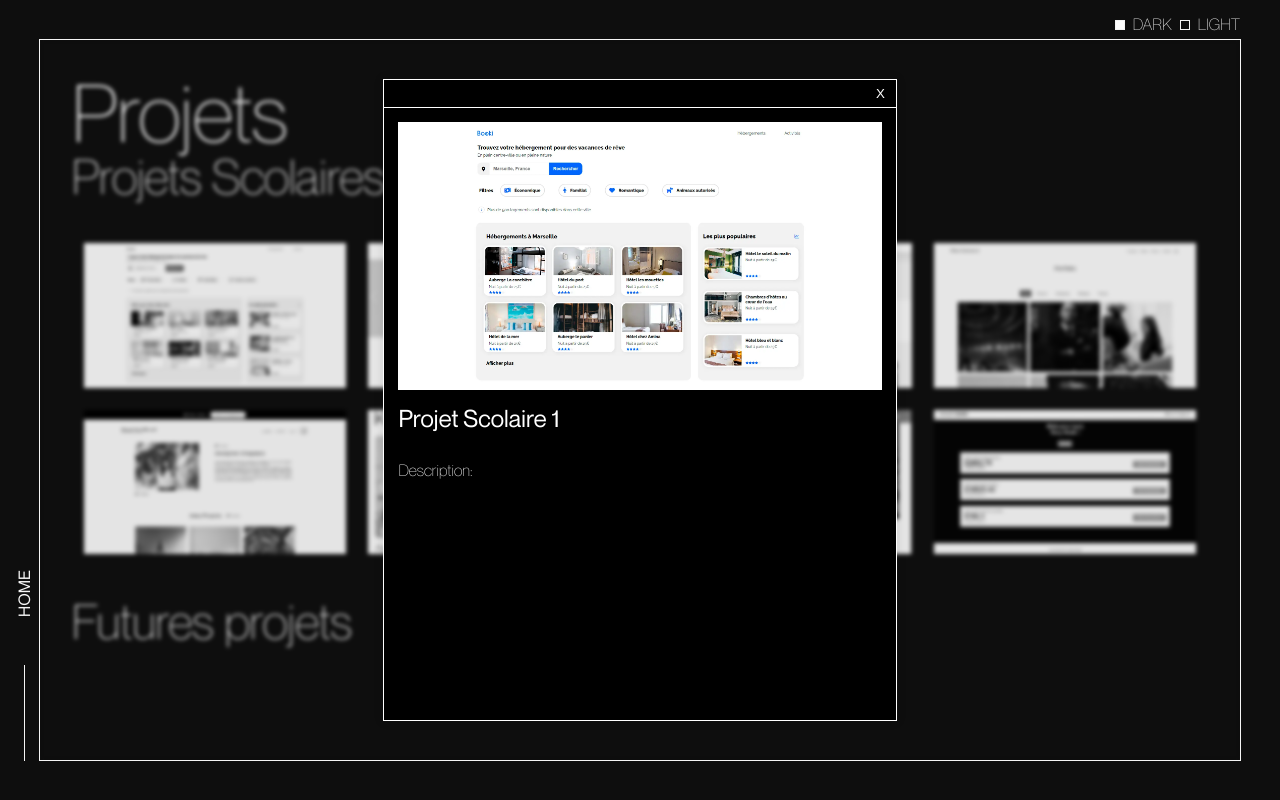
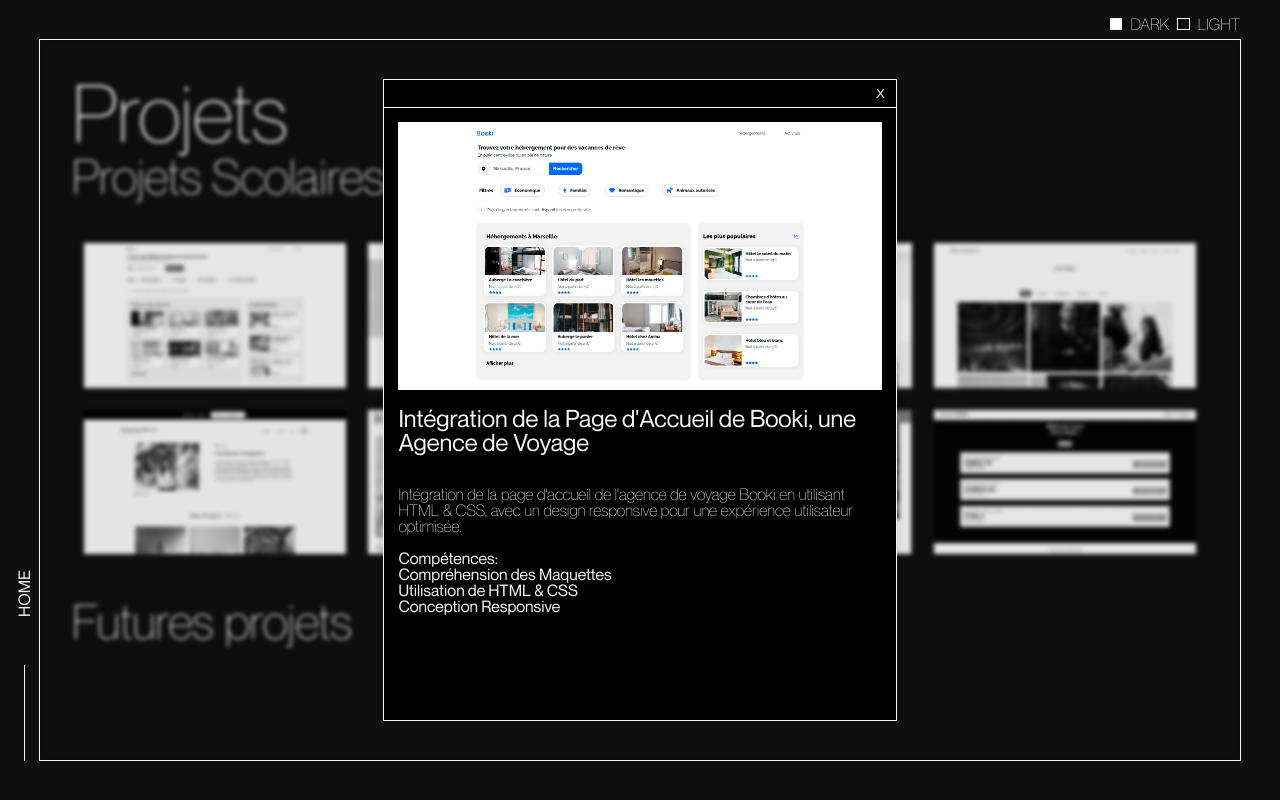
Before and after one commit to Incisif/P12_Portfolio, a React (Vite) app in the folder DesEmPortfolio/: page /projects in a window 1280 px wide. Both pictures are taken after a click on the element 215 px from the left and 315 px from the top of the page. Built offline with nearby package versions, Linux system fonts and the light colour scheme.

Commit message:
-Created a slice for language selection. -Added English and French data for language support. -Integrated the language slice into the modal for content display.

```diff
--- a/DesEmPortfolio/src/components/Modal/_Modal.scss
+++ b/DesEmPortfolio/src/components/Modal/_Modal.scss
@@ -1,4 +1,5 @@
 @use "../../utils/style/variables" as *;
+
 @keyframes appearFromCenter {
   from {
     opacity: 0;
@@ -9,16 +10,7 @@
     transform: translate(-50%, -50%) scale(1);
   }
 }
-@keyframes disappearToCenter {
-  from {
-    opacity: 1;
-    transform: translate(-50%, -50%) scale(1);
-  }
-  to {
-    opacity: 0;
-    transform: translate(-50%, -50%) scale(0);
-  }
-}
+
 .ProjectModal {
   position: fixed;
   top: 50%;
@@ -26,62 +18,87 @@
   transform: translate(-50%, -50%);
   width: 40%;
   height: 80%;
-  background-color: black;
-  color: white;
+  background-color: $black;
+  color: $white;
   box-shadow: 0 0 10px rgba(0, 0, 0, 0.1);
-  border: 1px solid white;
+  border: 1px solid $white;
   z-index: 1000;
   animation: appearFromCenter 0.3s cubic-bezier(0.94, 0.29, 0.11, 0.76);
+
+  &.ProjectModal--dark {
+    background-color: $black;
+    color: $white;
+  }
+
+  &.ProjectModal--light {
+    background-color: $white;
+    color: $black;
+    border: 1px solid $black;
+
+    .container {
+      border-bottom: 1px solid $black;
+      &__close {
+        color: $black;
+        &:hover {
+          color: $gold;
+        }
+      }
+    }
+    .ProjectModal__description {
+      font-weight: 400;
+    }
+  }
 
   &__content {
     display: flex;
     justify-content: center;
     flex-direction: column;
-    margin:1.8vh ;
+    margin: 1.8vh;
   }
-  &__img{
+
+  &__img {
     width: 100%;
+    box-shadow: 0 4px 8px rgba(0, 0, 0, 0.4);
+  }
 
-  }
   &__title {
     font-size: 1.5rem;
     font-weight: 400;
     padding: 1rem 0;
   }
-  &__description{
+
+  &__description {
     font-size: 1rem;
     font-weight: 100;
-    padding: 1rem 0 ;
+    padding: 1rem 0;
   }
-  &__githubIcon{
+
+  &__githubIcon,
+  &__gitPageIcon {
     font-size: 2rem;
     margin: 1rem 0;
-    fill: white;
-    &:hover {
-      color: $gold;
-    }
-  }
-  &__gitPageIcon{
-    font-size: 2rem;
-    margin: 1rem 0;
-    fill: white;
+    fill: $white;
+
     &:hover {
       color: $gold;
     }
   }
 }
+
 .container {
-  border-bottom: 1px solid white;
+  border-bottom: 1px solid $white;
   display: flex;
   flex-direction: row-reverse;
+
   &__close {
     margin: 5px;
     top: 10px;
     right: 10px;
     background: none;
     border: none;
-    color: white;
+    color: $white;
     cursor: pointer;
+
     &:hover {
       color: $gold;
     }
--- a/DesEmPortfolio/src/components/Modal/index.jsx
+++ b/DesEmPortfolio/src/components/Modal/index.jsx
@@ -5,12 +5,17 @@ import { useEffect, useRef, useCallback } from "react";
 import { FontAwesomeIcon } from "@fortawesome/react-fontawesome";
 import { faGithub } from "@fortawesome/free-brands-svg-icons";
 import { faGlobe } from '@fortawesome/free-solid-svg-icons';
+import { selectLanguage } from "../../features/languageSlice";
+
 
 function Modal() {
   const dispatch = useDispatch();
   const isModalOpen = useSelector((state) => state.modal.isOpen);
+  const darkMode = useSelector((state) => state.darkMode.darkMode);
   const modalContent = useSelector((state) => state.modal.content);
   const modalRef = useRef(null);
+  const modalModeClass = darkMode ? "ProjectModal--dark" : "ProjectModal--light";
+  const language = useSelector(selectLanguage);
 
   const handleClose = useCallback(() => {
     dispatch(closeModal());
@@ -34,7 +39,7 @@ function Modal() {
 
   return (
     <div className={`ProjectModal__wrapper ${isModalOpen ? "is-open" : ""}`}>
-      <div ref={modalRef} className="ProjectModal">
+      <div ref={modalRef} className={`ProjectModal ${modalModeClass}`}>
         <div className="container">
           <button className="container__close" onClick={handleClose}>
             X
@@ -47,10 +52,22 @@ function Modal() {
               src={modalContent.imagePath}
               alt={modalContent.alt}
             />
-            <h2 className="ProjectModal__title">{modalContent.frTitle}</h2>
+            <h2 className="ProjectModal__title">
+              {language === "fr" ? modalContent.frTitle : modalContent.enTitle}
+            </h2>
             <p className="ProjectModal__description">
-              Description:{modalContent.frDescription}
+              {language === "fr" ? modalContent.frDescription : modalContent.enDescription}
             </p>
+            <h3 className="ProjectModal__skillsTitle">
+              {language === "fr" ? "Compétences:" : "Skills:"}
+            </h3>
+            <ul className="ProjectModal__skillsList">
+              {(language === "fr" ? modalContent.frCompetences : modalContent.enCompetences).map((skill, index) => (
+                <li key={index} className="ProjectModal__skill">
+                  {skill}
+                </li>
+              ))}
+            </ul>
             {modalContent.githubLink && (
               <a
                 className="ProjectModal__githubIcon"
--- a/DesEmPortfolio/src/components/ThemeSwitcher/_ThemeSwitcher.scss
+++ b/DesEmPortfolio/src/components/ThemeSwitcher/_ThemeSwitcher.scss
@@ -13,8 +13,8 @@
     & + .ThemeSwitcher__text::before {
       content: "";
       display: inline-block;
-      width: 0.5rem;
-      height: 0.5rem;
+      width: 0.65rem;
+      height: 0.65rem;
       border: 1px solid $white;
       margin: 0 0.5rem 0 0.5rem;
     }
--- a/DesEmPortfolio/src/data/dataProjects.js
+++ b/DesEmPortfolio/src/data/dataProjects.js
@@ -9,16 +9,19 @@ import booki from "../assets/projets/booki.webp";
 
 const projects = [
   {
-    id: 1,
-    frTitle: "Projet Scolaire 1",
-    enTitle:"School Project 1",
-    imagePath: booki,
-    alt: "Projet Print it",
-    githubLink:"",
-    gitPageLink:"",
-    frDescription:"",
-    enDescription:"",
-  },
+  id: 1,
+  frTitle: "Intégration de la Page d'Accueil de Booki, une Agence de Voyage",
+  enTitle: "Integration of the Home Page for Booki, a Travel Agency",
+  imagePath: booki,
+  alt: "Booki Project",
+  githubLink: "",
+  gitPageLink: "",
+  frDescription: "Intégration de la page d'accueil de l'agence de voyage Booki en utilisant HTML & CSS, avec un design responsive pour une expérience utilisateur optimisée.",
+  enDescription: "Integration of the home page for Booki travel agency using HTML & CSS, with a responsive design for an optimized user experience.",
+  frCompetences: ["Compréhension des Maquettes", "Utilisation de HTML & CSS", "Conception Responsive"],
+  enCompetences: ["Understanding of Mockups", "Using HTML & CSS", "Responsive Design"]
+}
+,
   {
     id: 2,
     frTitle: "Projet Scolaire 2",
--- /dev/null
+++ b/DesEmPortfolio/src/features/languageSlice.js
@@ -0,0 +1,22 @@
+import { createSlice } from '@reduxjs/toolkit';
+
+export const languageSlice = createSlice({
+  name: 'language',
+  initialState: {
+    value: 'fr',
+  },
+  reducers: {
+    switchToEnglish: (state) => {
+      state.value = 'en';
+    },
+    switchToFrench: (state) => {
+      state.value = 'fr';
+    },
+  },
+});
+
+export const { switchToEnglish, switchToFrench } = languageSlice.actions;
+
+export const selectLanguage = (state) => state.language.value;
+
+export default languageSlice.reducer;
--- a/DesEmPortfolio/src/main.css
+++ b/DesEmPortfolio/src/main.css
@@ -305,16 +305,6 @@ table {
     transform: translate(-50%, -50%) scale(1);
   }
 }
-@keyframes disappearToCenter {
-  from {
-    opacity: 1;
-    transform: translate(-50%, -50%) scale(1);
-  }
-  to {
-    opacity: 0;
-    transform: translate(-50%, -50%) scale(0);
-  }
-}
 .ProjectModal {
   position: fixed;
   top: 50%;
@@ -322,12 +312,33 @@ table {
   transform: translate(-50%, -50%);
   width: 40%;
   height: 80%;
-  background-color: black;
-  color: white;
+  background-color: rgb(0, 0, 0);
+  color: rgb(245, 245, 245);
   box-shadow: 0 0 10px rgba(0, 0, 0, 0.1);
-  border: 1px solid white;
+  border: 1px solid rgb(245, 245, 245);
   z-index: 1000;
   animation: appearFromCenter 0.3s cubic-bezier(0.94, 0.29, 0.11, 0.76);
+}
+.ProjectModal.ProjectModal--dark {
+  background-color: rgb(0, 0, 0);
+  color: rgb(245, 245, 245);
+}
+.ProjectModal.ProjectModal--light {
+  background-color: rgb(245, 245, 245);
+  color: rgb(0, 0, 0);
+  border: 1px solid rgb(0, 0, 0);
+}
+.ProjectModal.ProjectModal--light .container {
+  border-bottom: 1px solid rgb(0, 0, 0);
+}
+.ProjectModal.ProjectModal--light .container__close {
+  color: rgb(0, 0, 0);
+}
+.ProjectModal.ProjectModal--light .container__close:hover {
+  color: rgb(249, 198, 16);
+}
+.ProjectModal.ProjectModal--light .ProjectModal__description {
+  font-weight: 400;
 }
 .ProjectModal__content {
   display: flex;
@@ -337,6 +348,7 @@ table {
 }
 .ProjectModal__img {
   width: 100%;
+  box-shadow: 0 4px 8px rgba(0, 0, 0, 0.4);
 }
 .ProjectModal__title {
   font-size: 1.5rem;
@@ -348,25 +360,17 @@ table {
   font-weight: 100;
   padding: 1rem 0;
 }
-.ProjectModal__githubIcon {
+.ProjectModal__githubIcon, .ProjectModal__gitPageIcon {
   font-size: 2rem;
   margin: 1rem 0;
-  fill: white;
+  fill: rgb(245, 245, 245);
 }
-.ProjectModal__githubIcon:hover {
-  color: rgb(249, 198, 16);
-}
-.ProjectModal__gitPageIcon {
-  font-size: 2rem;
-  margin: 1rem 0;
-  fill: white;
-}
-.ProjectModal__gitPageIcon:hover {
+.ProjectModal__githubIcon:hover, .ProjectModal__gitPageIcon:hover {
   color: rgb(249, 198, 16);
 }
 
 .container {
-  border-bottom: 1px solid white;
+  border-bottom: 1px solid rgb(245, 245, 245);
   display: flex;
   flex-direction: row-reverse;
 }
@@ -376,7 +380,7 @@ table {
   right: 10px;
   background: none;
   border: none;
-  color: white;
+  color: rgb(245, 245, 245);
   cursor: pointer;
 }
 .container__close:hover {
@@ -395,8 +399,8 @@ table {
 .ThemeSwitcher__input + .ThemeSwitcher__text::before {
   content: "";
   display: inline-block;
-  width: 0.5rem;
-  height: 0.5rem;
+  width: 0.65rem;
+  height: 0.65rem;
   border: 1px solid rgb(245, 245, 245);
   margin: 0 0.5rem 0 0.5rem;
 }
--- a/DesEmPortfolio/src/store.js
+++ b/DesEmPortfolio/src/store.js
@@ -3,6 +3,7 @@ import { configureStore } from '@reduxjs/toolkit';
 import transitionAnimationReducer from './features/transitionAnimationSlice';
 import darkModeReducer from './features/darkModeSlice';
 import modalReducer from './features/modalSlice';
+import languageReducer from './features/languageSlice';
 
 
 const store = configureStore({
@@ -10,6 +11,7 @@ const store = configureStore({
     transitionAnimation: transitionAnimationReducer,
     darkMode: darkModeReducer,
     modal: modalReducer,
+    language: languageReducer,
   },
 });
 
--- a/DesEmPortfolio/src/utils/style/_variables.scss
+++ b/DesEmPortfolio/src/utils/style/_variables.scss
@@ -1,4 +1,5 @@
 //COLORS
 $grey-background: rgb(14, 14, 14);
 $white:rgb(245, 245, 245);
+$black: rgb(0, 0, 0);
 $gold: rgb(249, 198, 16);
```
Also changed, not shown: 1 other file (tests, documents, lock files or other folders).
